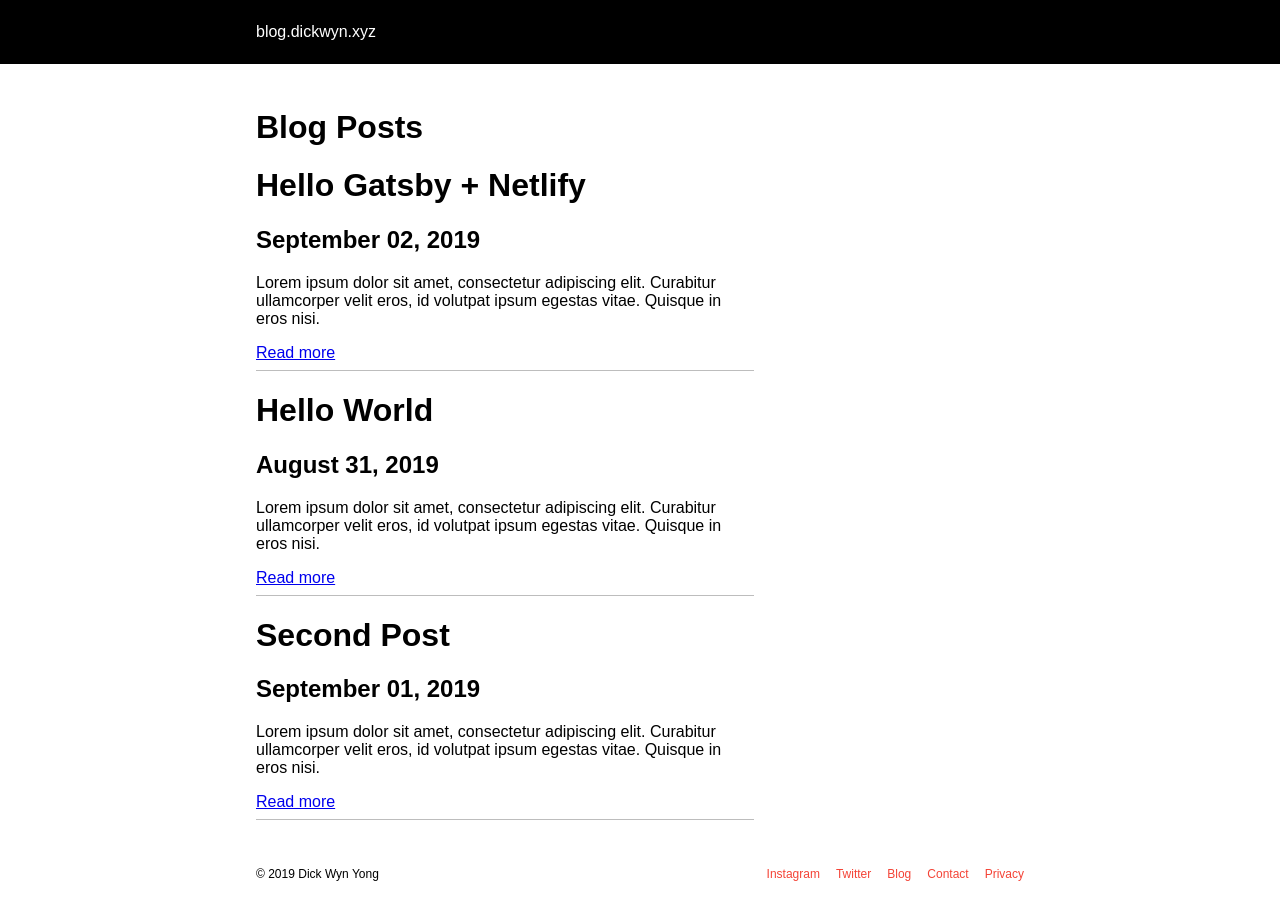
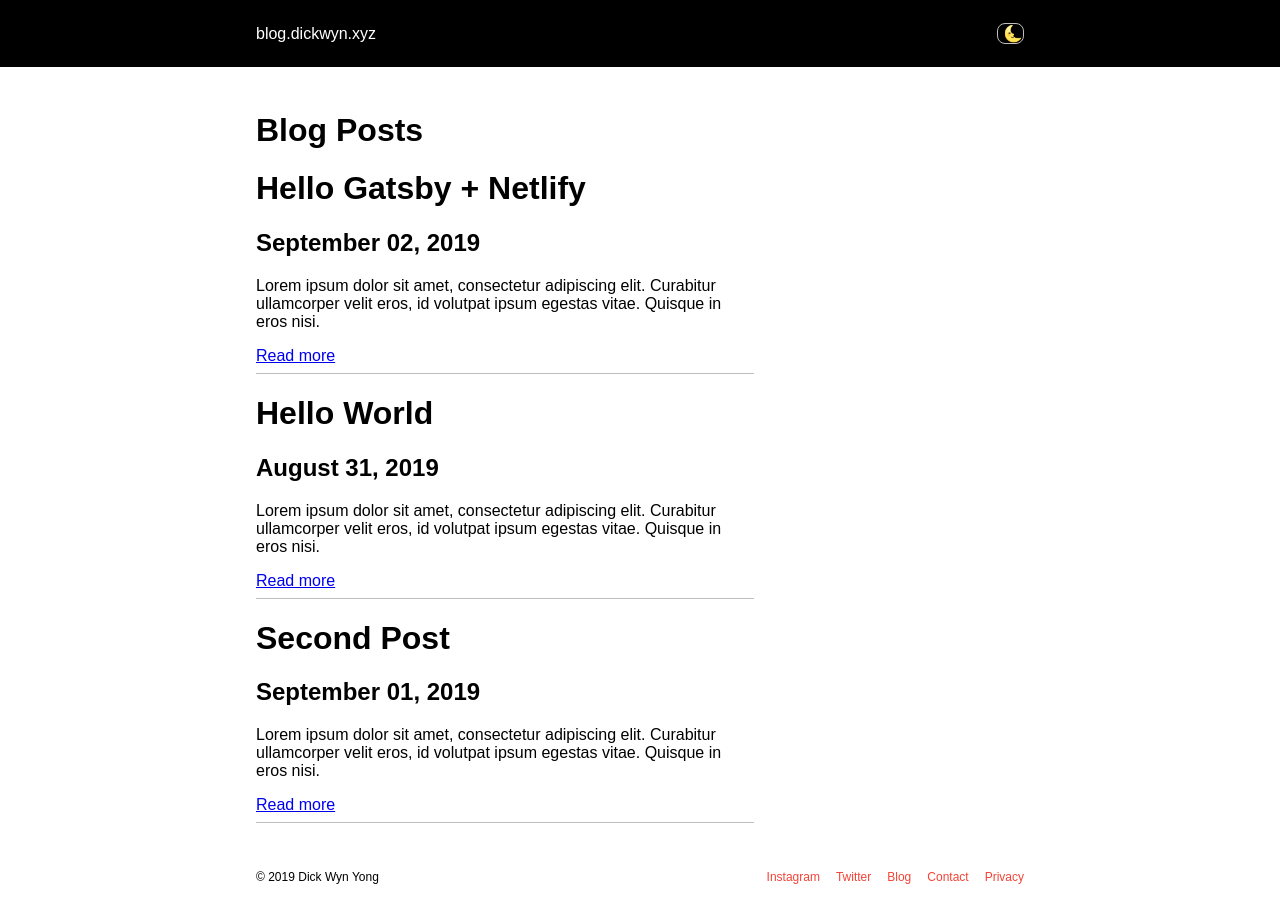
Before and after one commit to dickwyn/blog, a Gatsby site: page / in a window 1280 px wide. Built offline with nearby package versions, Linux system fonts and the light colour scheme; Gatsby itself is replaced by a stand-in of ours.

Commit message:
(feat) implement dark mode toggle in header

```diff
--- a/gatsby-config.js
+++ b/gatsby-config.js
@@ -9,6 +9,7 @@
     `gatsby-plugin-react-helmet`,
     `gatsby-plugin-sass`,
     `gatsby-transformer-remark`,
+    `gatsby-plugin-dark-mode`,
     {
       resolve: `gatsby-source-filesystem`,
       options: {
--- a/package.json
+++ b/package.json
@@ -19,6 +19,7 @@
   "dependencies": {
     "gatsby": "^2.13.44",
     "gatsby-image": "^2.2.7",
+    "gatsby-plugin-dark-mode": "^1.1.0",
     "gatsby-plugin-manifest": "^2.2.4",
     "gatsby-plugin-netlify-cms": "^4.1.6",
     "gatsby-plugin-offline": "^2.2.4",
--- a/src/components/Header.js
+++ b/src/components/Header.js
@@ -1,11 +1,32 @@
+import React from 'react';
+import PropTypes from 'prop-types';
 import { Link } from 'gatsby';
-import PropTypes from 'prop-types';
-import React from 'react';
+import { ThemeToggler } from 'gatsby-plugin-dark-mode';
 
 const Header = ({ siteTitle }) => (
   <header>
     <div className="content">
       <Link to="/">{siteTitle}</Link>
+      <ThemeToggler className="right">
+        {({ theme, toggleTheme }) => (
+          <button
+            type="button"
+            value={theme}
+            onClick={() => toggleTheme(theme === 'dark' ? 'light' : 'dark')}
+            aria-pressed={theme === 'dark'}
+          >
+            {theme === 'dark' ? (
+              <span role="img" aria-label="sun emoji">
+                ☀️
+              </span>
+            ) : (
+              <span role="img" aria-label="crescent moon emoji">
+                🌜
+              </span>
+            )}
+          </button>
+        )}
+      </ThemeToggler>
     </div>
   </header>
 );
--- a/src/scss/components/Header.scss
+++ b/src/scss/components/Header.scss
@@ -5,5 +5,24 @@
   a {
     color: white;
     text-decoration: none;
+    display: flex;
+    align-items: center;
+  }
+
+  .content {
+    display: flex;
+    justify-content: space-between;
+
+    button {
+      padding: 0;
+      font: inherit;
+      color: inherit;
+      background: none;
+      color: white;
+      border: 1px solid $divider;
+      border-radius: 8px;
+      cursor: pointer;
+      padding-left: 0.6ch;
+    }
   }
 }
```
Also changed, not shown: 1 other file.
